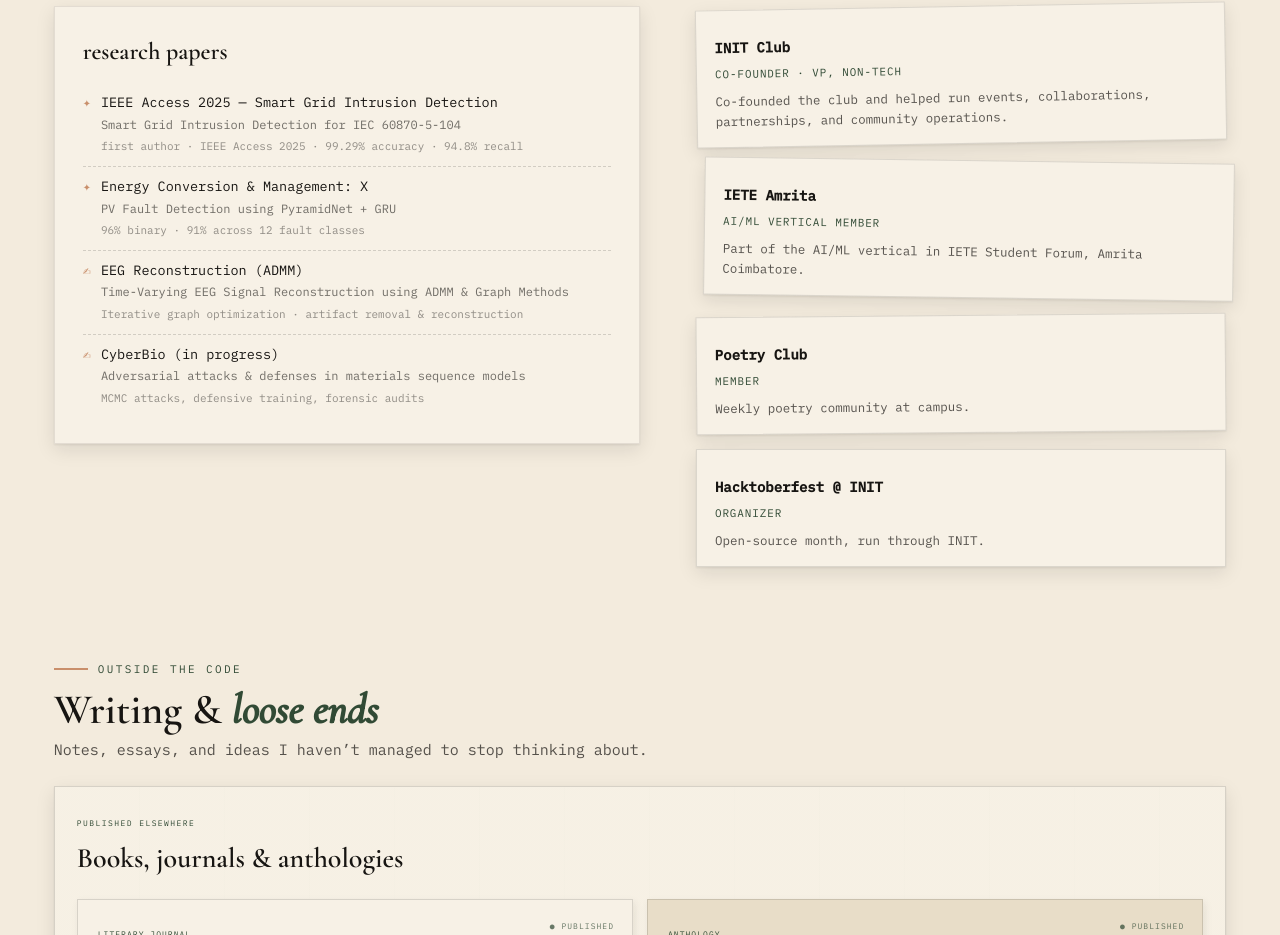
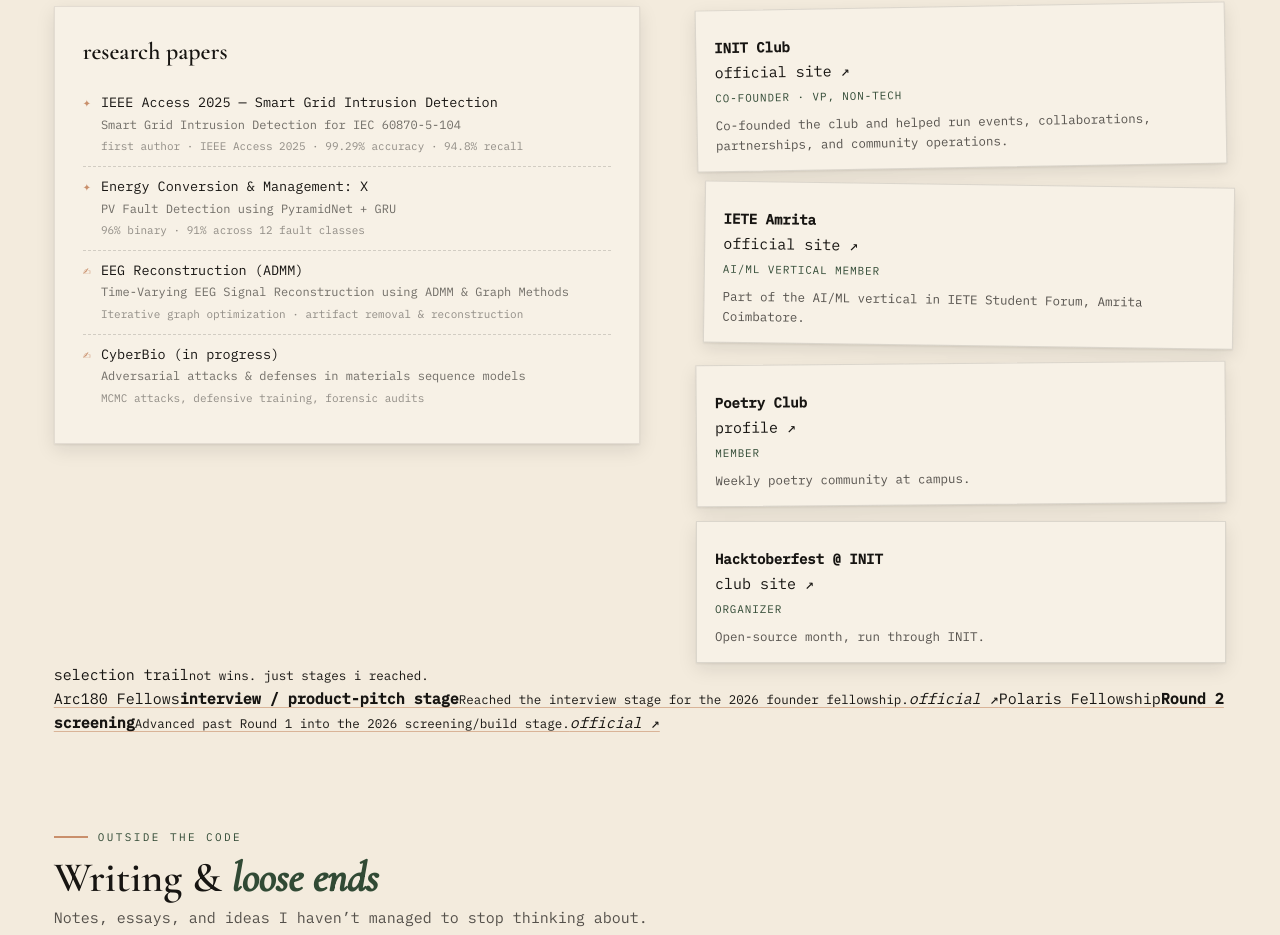
Before and after one commit to Mrudula-itsjuzme/portfolio-site, a React (Vite) app: page / in a window 1280 px wide. Shown: the part 6194-7129 px from the top of the page. Built offline with nearby package versions, Linux system fonts and the light colour scheme.

Commit message:
feat: add official org links and selection trail

```diff
--- a/src/components/lab/LabPage.jsx
+++ b/src/components/lab/LabPage.jsx
@@ -6,6 +6,7 @@ import {
   contributions,
   researchPapers,
   community,
+  selectionTrail,
   recentThoughts,
   writings,
   publishedWriting,
@@ -850,9 +851,29 @@ export default function LabPage() {
                     style={{ textDecoration: "none", color: "inherit", display: "block" }}
                     onClick={() => playClickSound(soundEnabled)}
                   >
-                    <h4>{c.name}</h4>
+                    <div className="community-card-head">
+                      <h4>{c.name}</h4>
+                      <span className="community-verify">{c.linkLabel || "verify"} ↗</span>
+                    </div>
                     <span className="card-role">{c.role}</span>
                     <p>{c.blurb}</p>
+                  </a>
+                ))}
+              </div>
+            </div>
+
+            <div className="selection-trail reveal" aria-label="selection trail">
+              <div className="selection-trail-head">
+                <span>selection trail</span>
+                <small>not wins. just stages i reached.</small>
+              </div>
+              <div className="selection-trail-grid">
+                {selectionTrail.map((item) => (
+                  <a href={item.href} target="_blank" rel="noreferrer" key={item.name} className="selection-chip">
+                    <span className="selection-name">{item.name}</span>
+                    <strong>{item.stage}</strong>
+                    <small>{item.note}</small>
+                    <i>official ↗</i>
                   </a>
                 ))}
               </div>
```
